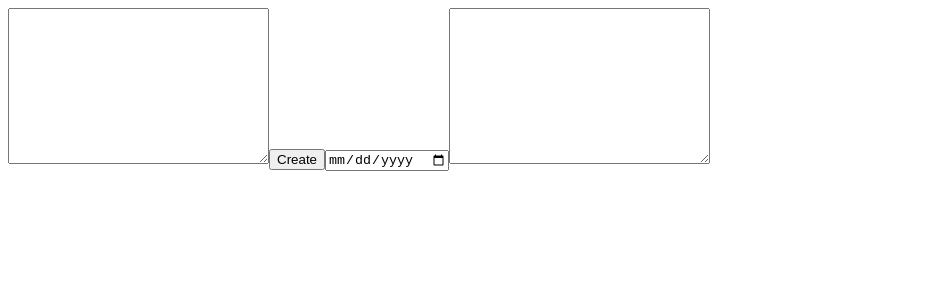
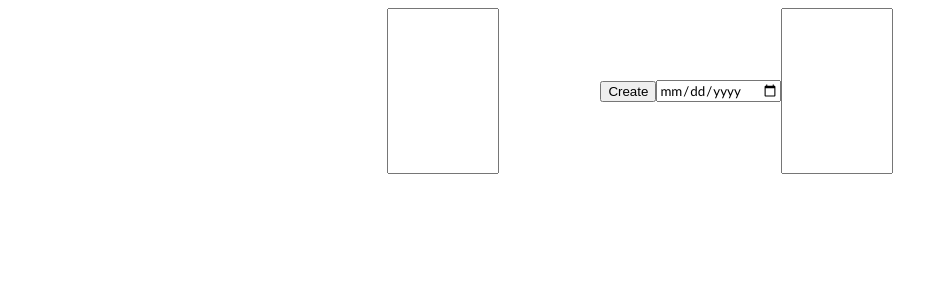
Before and after one commit to MatthewA-dev/CalendarCreator, a React (Create React App) app in the folder calendar/: page / in a window 1280 px wide. Shown: the top 300 px of the page, without its empty margins (0-948 px from the left). Built offline with nearby package versions, Linux system fonts and the light colour scheme.

Commit message:
Trying to style

```diff
--- a/calendar/src/App.css
+++ b/calendar/src/App.css
@@ -1,3 +1,9 @@
+.app {
+  display: flex;
+  align-items: center;
+  justify-content: center;
+}
+
 .month {
   border: 1px solid black;
 }
@@ -15,3 +21,30 @@
 
 .daynum {
 }
+#classInput {
+  margin-right: 20%;
+  min-height: 100%;
+  max-width: 40%;
+  font-family: "Calibri";
+  resize: none;
+  flex: 0 0 1;
+}
+#invalidDatesInput {
+  font-family: "Calibri";
+  resize: none;
+}
+#startDate {
+  font-family: "Calibri";
+  flex: 0 0 1;
+}
+#createCalendar {
+  max-height: 10%;
+  height: 10%;
+}
+.input {
+  width: 40%;
+  height: 20%;
+  display: flex;
+  flex-direction: row;
+  align-items: center;
+}
```
